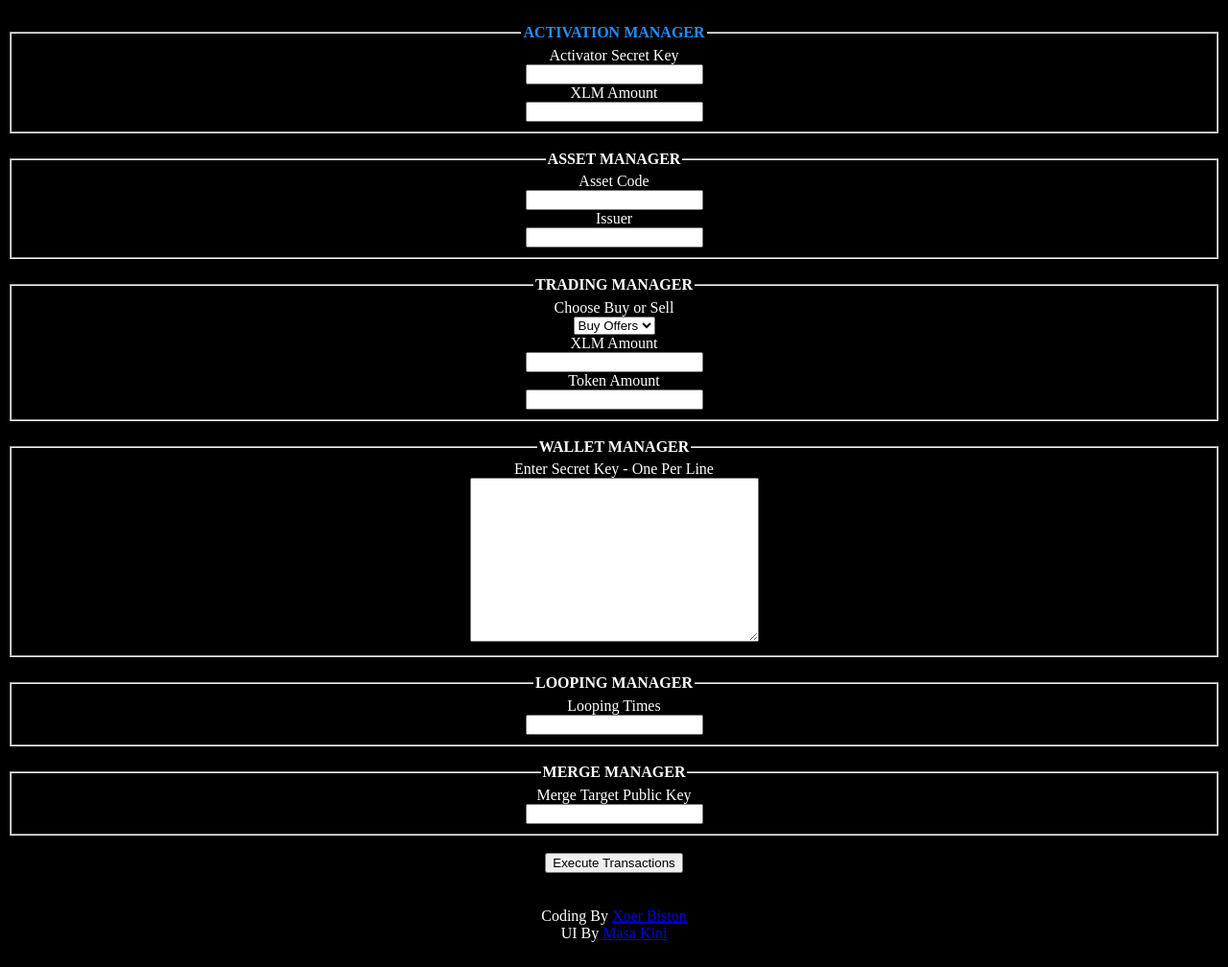
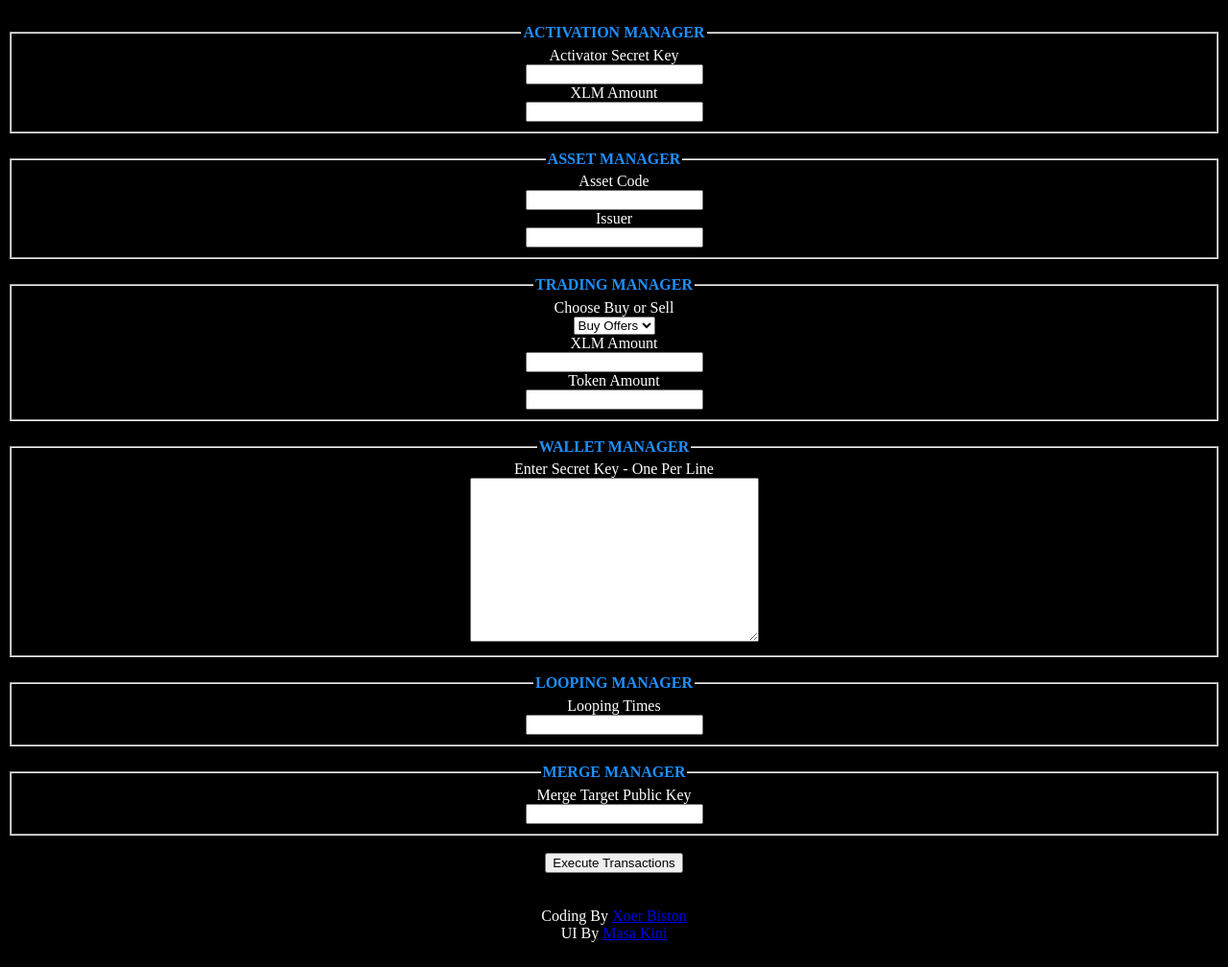
Before and after one commit to masakini/masakini.github.io, a website: page ui/tokenpositionbooster.html in a window 1280 px wide. Shown: the part 37-1045 px from the top of the page at 96% size. Drawn offline with Linux system fonts and the light colour scheme.

Commit message:
Update tokenpositionbooster.html

```diff
--- a/ui/tokenpositionbooster.html
+++ b/ui/tokenpositionbooster.html
@@ -19,14 +19,14 @@
                              <input type="text" id="jumlahxlm" name="jumlahxlm" style="text-align:center"><br>
                     </fieldset><br>
                     <fieldset>
-                             <legend style="text-align:center"><strong>ASSET MANAGER</strong></legend>
+                             <legend style="text-align:center; color:dodgerblue"><strong>ASSET MANAGER</strong></legend>
                              <label for="assetcode">Asset Code</label><br>
                              <input type="text" id="assetcode" name="assetcode" style="text-align:center"><br>
                              <label for="issuerwallet">Issuer</label><br>
                              <input type="text" id="issuerwallet" name="issuerwallet" style="text-align:center"><br>
                     </fieldset><br>
                     <fieldset>
-                             <legend style="text-align:center"><strong>TRADING MANAGER</strong></legend>
+                             <legend style="text-align:center; color:dodgerblue"><strong>TRADING MANAGER</strong></legend>
                              <label for="tradingmanager">Choose Buy or Sell</label><br>
                              <select id="buyselloffer" name="buyselloffer">
                                     <option value="buyoffer">Buy Offers</option>
@@ -38,17 +38,17 @@
                              <input type="text" id="jumlahtokentrading" name="jumlahtokentrading" style="text-align:center"><br>
                     </fieldset><br>
                     <fieldset>
-                             <legend style="text-align:center"><strong>WALLET MANAGER</strong></legend>
+                             <legend style="text-align:center; color:dodgerblue"><strong>WALLET MANAGER</strong></legend>
                              <label for="clientsecretkey">Enter Secret Key - One Per Line</label><br>
                              <textarea name="clientsecretkey" form="booster" rows="11" cols="35" style="text-align:center"></textarea>
                     </fieldset><br>
                     <fieldset>
-                             <legend style="text-align:center"><strong>LOOPING MANAGER</strong></legend>
+                             <legend style="text-align:center; color:dodgerblue"><strong>LOOPING MANAGER</strong></legend>
                              <label for="looptrading">Looping Times</label><br>
                              <input type="text" id="looptrading" name="looptrading" style="text-align:center"><br>
                     </fieldset><br>
                     <fieldset>
-                             <legend style="text-align:center"><strong>MERGE MANAGER</strong></legend>
+                             <legend style="text-align:center; color:dodgerblue"><strong>MERGE MANAGER</strong></legend>
                              <label for="mergetarget">Merge Target Public Key</label><br>
                              <input type="text" id="mergetarget" name="mergetarget" style="text-align:center"><br>
                     </fieldset><br>
```
